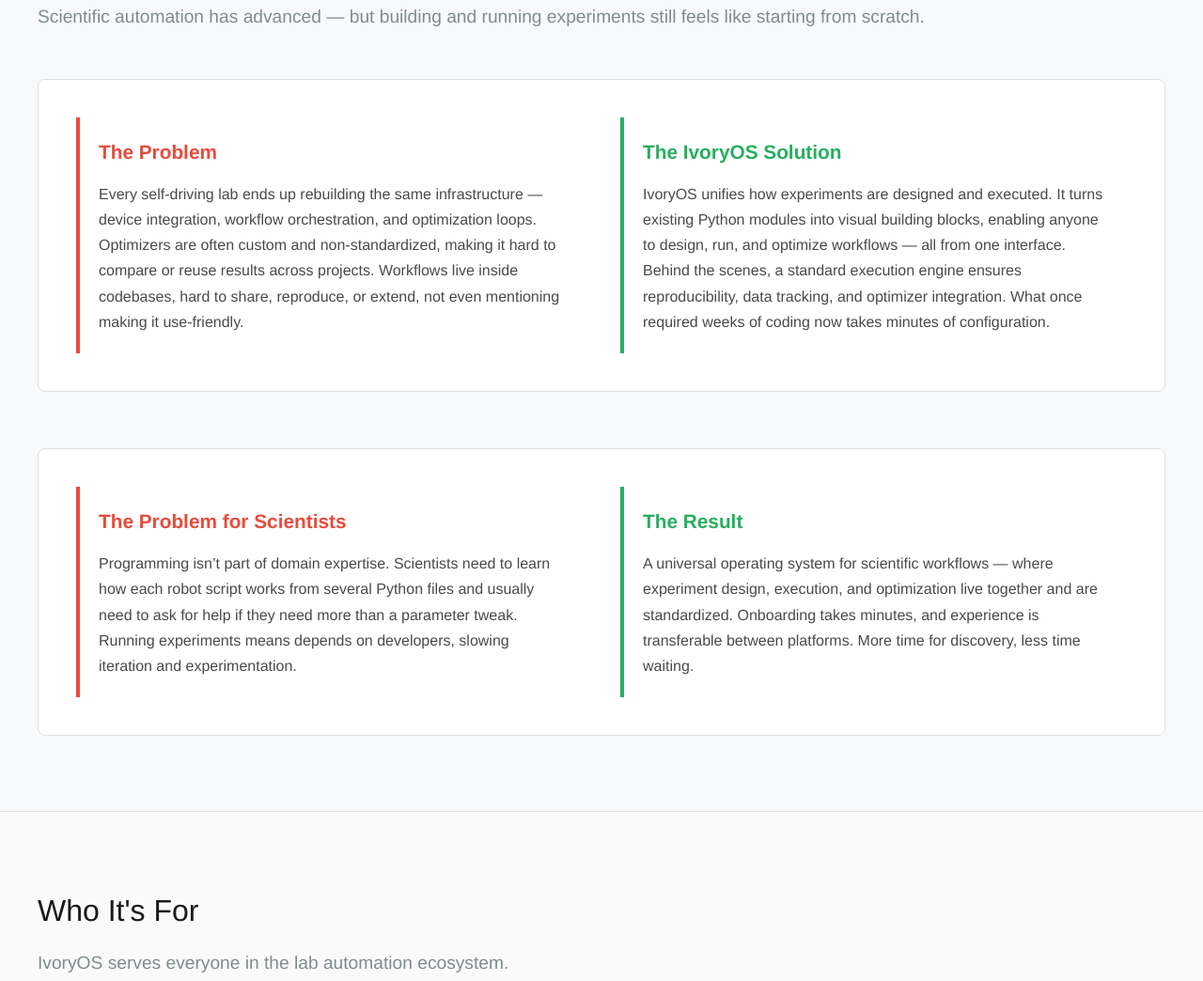
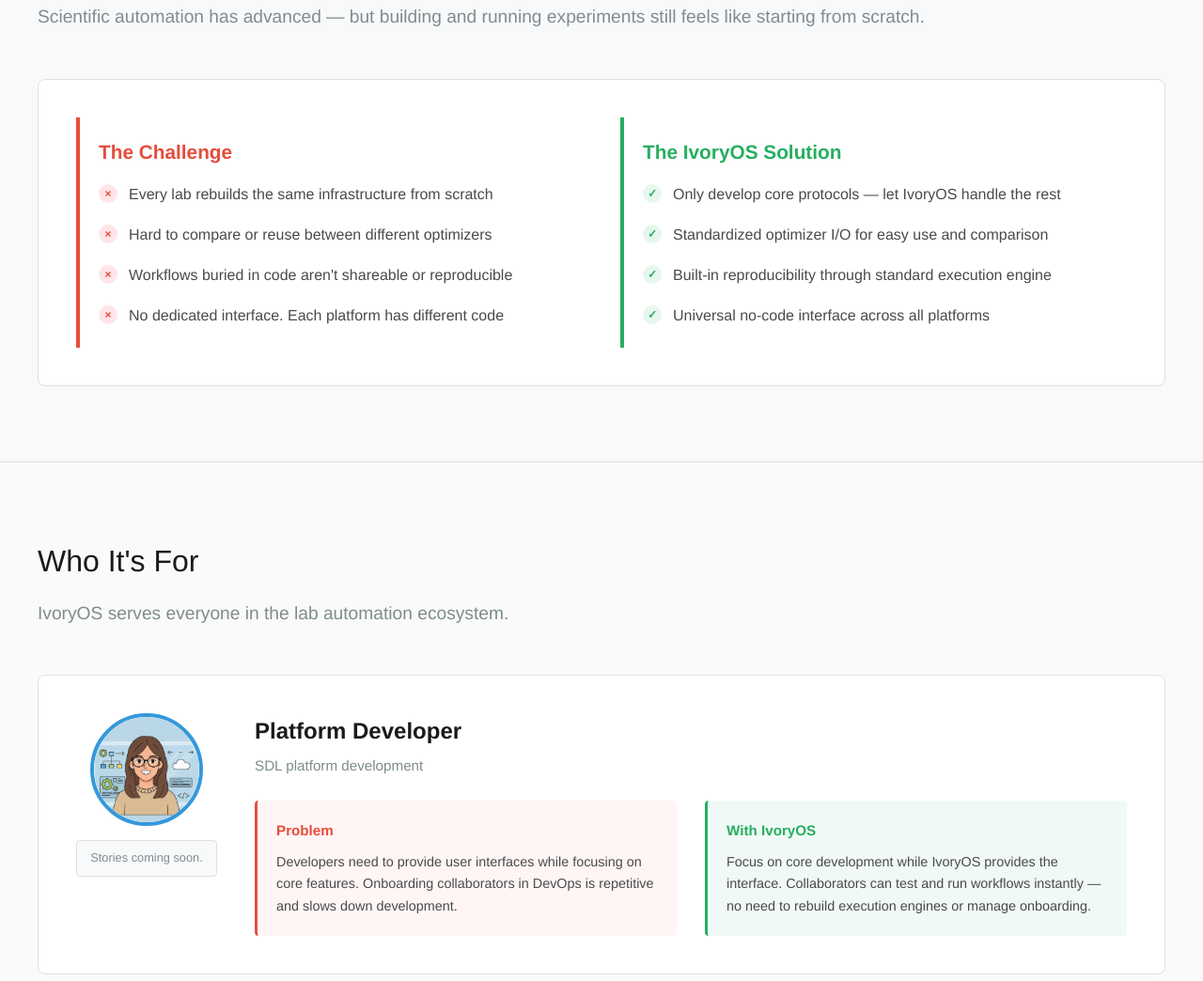
Before and after one commit to ivoryzh/ivoryos-landing-page, a plain HTML site: page index.html in a window 1280 px wide. Shown: the part 1463-2507 px from the top of the page at 94% size. Drawn offline with Linux system fonts and the light colour scheme.

Commit message:
clean up

```diff
--- a/index.html
+++ b/index.html
@@ -90,13 +90,6 @@
         .logo-placeholder {
             width: 60px;
             height: 40px;
-            /*background: var(--accent-color);*/
-            /*border-radius: 4px;*/
-            /*display: flex;*/
-            /*align-items: center;*/
-            /*justify-content: center;*/
-            /*color: white;*/
-            /*font-weight: 600;*/
         }
 
         .logo-text {
@@ -131,9 +124,7 @@
             color: var(--text-primary);
         }
 
-        .nav-icon {
-            font-size: 1.2em;
-        }
+
 
         .nav-text {
             display: inline;
@@ -316,11 +307,6 @@
             position: relative;
         }
 
-        .screenshot-placeholder {
-            text-align: center;
-            color: var(--text-secondary);
-            padding: 40px;
-        }
 
         .screenshot-placeholder h3 {
             font-size: 1.2em;
@@ -442,7 +428,7 @@
             font-weight: 300;
         }
 
-        /* Problem/Solution Cards */
+        /* Problem/Solution Grid */
         .problem-solution-grid {
             display: grid;
             gap: 60px;
@@ -488,6 +474,45 @@
         .side-content {
             color: var(--text-muted);
             line-height: 1.7;
+        }
+
+        /* Bullet points */
+        .bullet-list {
+            list-style: none;
+            display: flex;
+            flex-direction: column;
+            gap: 16px;
+        }
+
+        .bullet-item {
+            display: flex;
+            gap: 12px;
+            align-items: flex-start;
+            color: var(--text-muted);
+            line-height: 1.7;
+        }
+
+        .bullet-icon {
+            flex-shrink: 0;
+            width: 20px;
+            height: 20px;
+            border-radius: 50%;
+            display: flex;
+            align-items: center;
+            justify-content: center;
+            font-weight: bold;
+            font-size: 0.75rem;
+            margin-top: 3px;
+        }
+
+        .problem-side .bullet-icon {
+            background: #ffe5e8;
+            color: #e74c3c;
+        }
+
+        .solution-side .bullet-icon {
+            background: #e7f7ed;
+            color: #27ae60;
         }
 
         /* Personas Grid */
@@ -760,7 +785,7 @@
             <div class="nav-right">
                 <ul class="nav-links">
                     <li><a href="#hero"><span class="nav-text">Home</span></a></li>
-                    <li><a href="#problem"><span class="nav-text">Problem</span></a></li>
+                    <li><a href="#problem"><span class="nav-text">Solution</span></a></li>
                     <li><a href="#personas"><span class="nav-text">Users</span></a></li>
                     <li><a href="#vision"><span class="nav-text">Vision</span></a></li>
                     <li><a href="#community"><span class="nav-text">Community</span></a></li>
@@ -856,47 +881,53 @@ robot = <span class="class-name">MySelfDrivingLab</span>()<br><br>
             </p>
 
             <div class="problem-solution-grid">
-                <!-- Problem -->
+                <!-- Single Card: All Problems & Solutions -->
                 <div class="problem-solution-card">
                     <div class="problem-side">
-                        <div class="side-title">The Problem</div>
+                        <div class="side-title">The Challenge</div>
                         <div class="side-content">
-                            Every self-driving lab ends up rebuilding the same infrastructure — device integration, workflow orchestration, and optimization loops.
-                            Optimizers are often custom and non-standardized, making it hard to compare or reuse results across projects.
-                            Workflows live inside codebases, hard to share, reproduce, or extend, not even mentioning making it use-friendly.
+                            <ul class="bullet-list">
+                                <li class="bullet-item">
+                                    <span class="bullet-icon">×</span>
+                                    <span>Every lab rebuilds the same infrastructure from scratch</span>
+                                </li>
+                                <li class="bullet-item">
+                                    <span class="bullet-icon">×</span>
+                                    <span>Hard to compare or reuse between different optimizers</span>
+                                </li>
+                                <li class="bullet-item">
+                                    <span class="bullet-icon">×</span>
+                                    <span>Workflows buried in code aren't shareable or reproducible</span>
+                                </li>
+                                <li class="bullet-item">
+                                    <span class="bullet-icon">×</span>
+                                    <span>No dedicated interface. Each platform has different code</span>
+                                </li>
+                            </ul>
                         </div>
                     </div>
 
-                    <!-- Solution -->
                     <div class="solution-side">
                         <div class="side-title">The IvoryOS Solution</div>
                         <div class="side-content">
-                            IvoryOS unifies how experiments are designed and executed.
-                            It turns existing Python modules into visual building blocks, enabling anyone to design, run, and optimize workflows — all from one interface.
-                            Behind the scenes, a standard execution engine ensures reproducibility, data tracking, and optimizer integration.
-                            What once required weeks of coding now takes minutes of configuration.
-                        </div>
-                    </div>
-                </div>
-
-                <!-- Impact -->
-                <div class="problem-solution-card">
-                    <div class="problem-side">
-                        <div class="side-title">The Problem for Scientists</div>
-                        <div class="side-content">
-                            Programming isn’t part of domain expertise.
-                            Scientists need to learn how each robot script works from several Python files and usually need to ask for help if they need more than a parameter tweak.
-                            Running experiments means depends on developers, slowing iteration and experimentation.
-
-                        </div>
-                    </div>
-                    <div class="solution-side">
-                        <div class="side-title">The Result</div>
-                        <div class="side-content">
-                            A universal operating system for scientific workflows —
-                            where experiment design, execution, and optimization live together and are standardized.
-                            Onboarding takes minutes, and experience is transferable between platforms.
-                            More time for discovery, less time waiting.
+                            <ul class="bullet-list">
+                                <li class="bullet-item">
+                                    <span class="bullet-icon">✓</span>
+                                    <span>Only develop core protocols — let IvoryOS handle the rest</span>
+                                </li>
+                                <li class="bullet-item">
+                                    <span class="bullet-icon">✓</span>
+                                    <span>Standardized optimizer I/O for easy use and comparison</span>
+                                </li>
+                                <li class="bullet-item">
+                                    <span class="bullet-icon">✓</span>
+                                    <span>Built-in reproducibility through standard execution engine</span>
+                                </li>
+                                <li class="bullet-item">
+                                    <span class="bullet-icon">✓</span>
+                                    <span>Universal no-code interface across all platforms</span>
+                                </li>
+                            </ul>
                         </div>
                     </div>
                 </div>
@@ -1031,6 +1062,39 @@ robot = <span class="class-name">MySelfDrivingLab</span>()<br><br>
                     </div>
                 </div>
 
+                <!-- Software Developer -->
+                <div class="persona-card">
+                    <div class="persona-left">
+                        <div class="persona-avatar">
+                            <img src="assets/personas/software.png" alt="Software Developer" style="width: 100%; height: 100%; border-radius: 50%; object-fit: cover;"/>
+                        </div>
+                        <div class="persona-platform">
+                            Stories coming soon.
+                        </div>
+                    </div>
+                    <div class="persona-right">
+                        <div class="persona-header">
+                            <h3>Software Developer</h3>
+                            <div class="persona-role">Building tools for self-driving labs</div>
+                        </div>
+                        <div class="persona-sections">
+                            <div class="persona-problem">
+                                <h4>Problem</h4>
+                                <p>
+                                    Every lab builds its own interface and control logic from scratch.
+                                    There’s no shared standard for connecting instruments, optimizers, or workflows — making reuse and collaboration hard.
+                                </p>
+                            </div>
+                            <div class="persona-solution">
+                                <h4>With IvoryOS</h4>
+                                <p>
+                                    A unified interface and standardized hub for all SDL components.
+                                    Developers can focus on innovation, reuse community drivers and optimizers, and deploy workflows with zero extra setup.
+                                </p>
+                            </div>
+                        </div>
+                    </div>
+                </div>
 
                 <!-- Lab Manager -->
                 <div class="persona-card">
```
